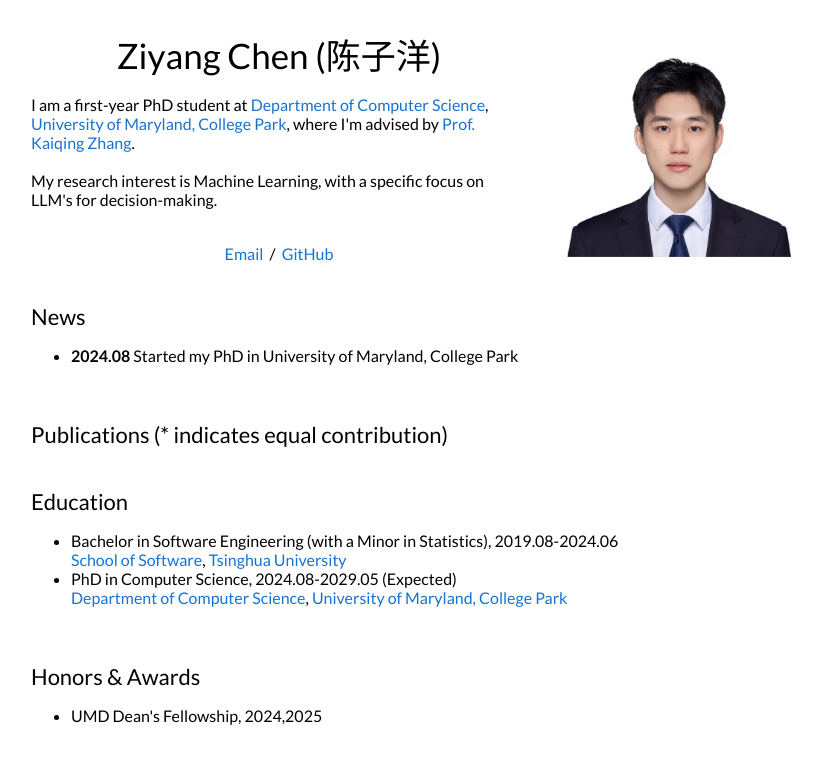
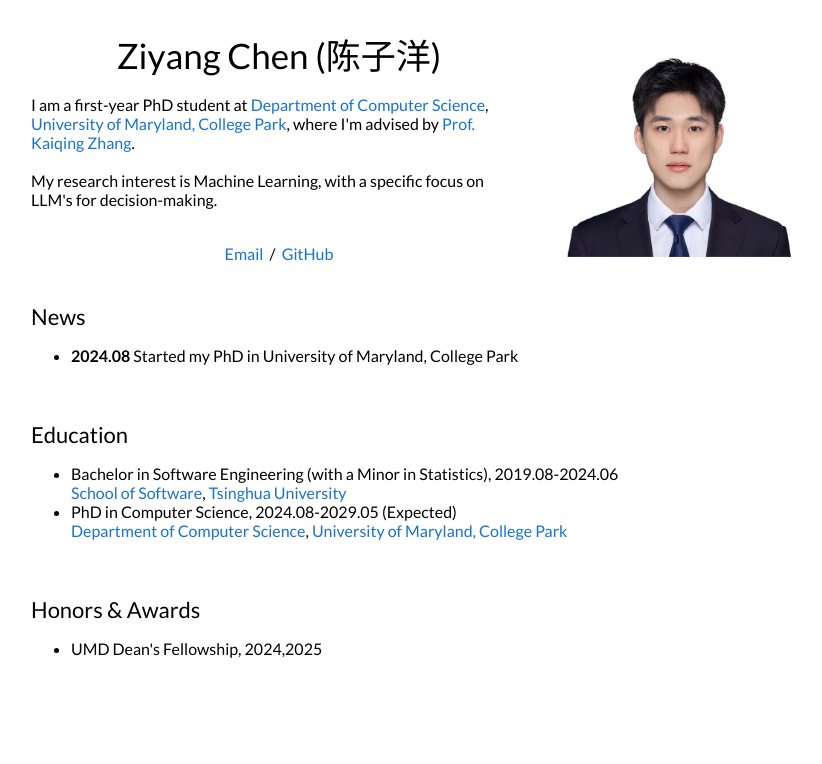
Before and after one commit to Elrond1701/Elrond1701.github.io, a plain HTML site: page index.html in a window 1280 px wide. Shown: the whole page, without its empty margins (229-1051 px from the left). Drawn offline with Linux system fonts and the light colour scheme.

Commit message:
Fix(pub): remove pub

```diff
--- a/index.html
+++ b/index.html
@@ -130,13 +130,13 @@
         </table>
 
         <!-- Publications -->
-        <table width="100%" align="center" border="0" cellspacing="0" cellpadding="20">
+        <!-- <table width="100%" align="center" border="0" cellspacing="0" cellpadding="20">
           <tr>
             <td width="60%" valign="middle">
               <heading>Publications (* indicates equal contribution)</heading>
             </td>
           </tr>
-        </table>
+        </table> -->
 
         <!-- <table width="100%" align="center" border="0" cellspacing="0" cellpadding="20">
           <tr>
```
